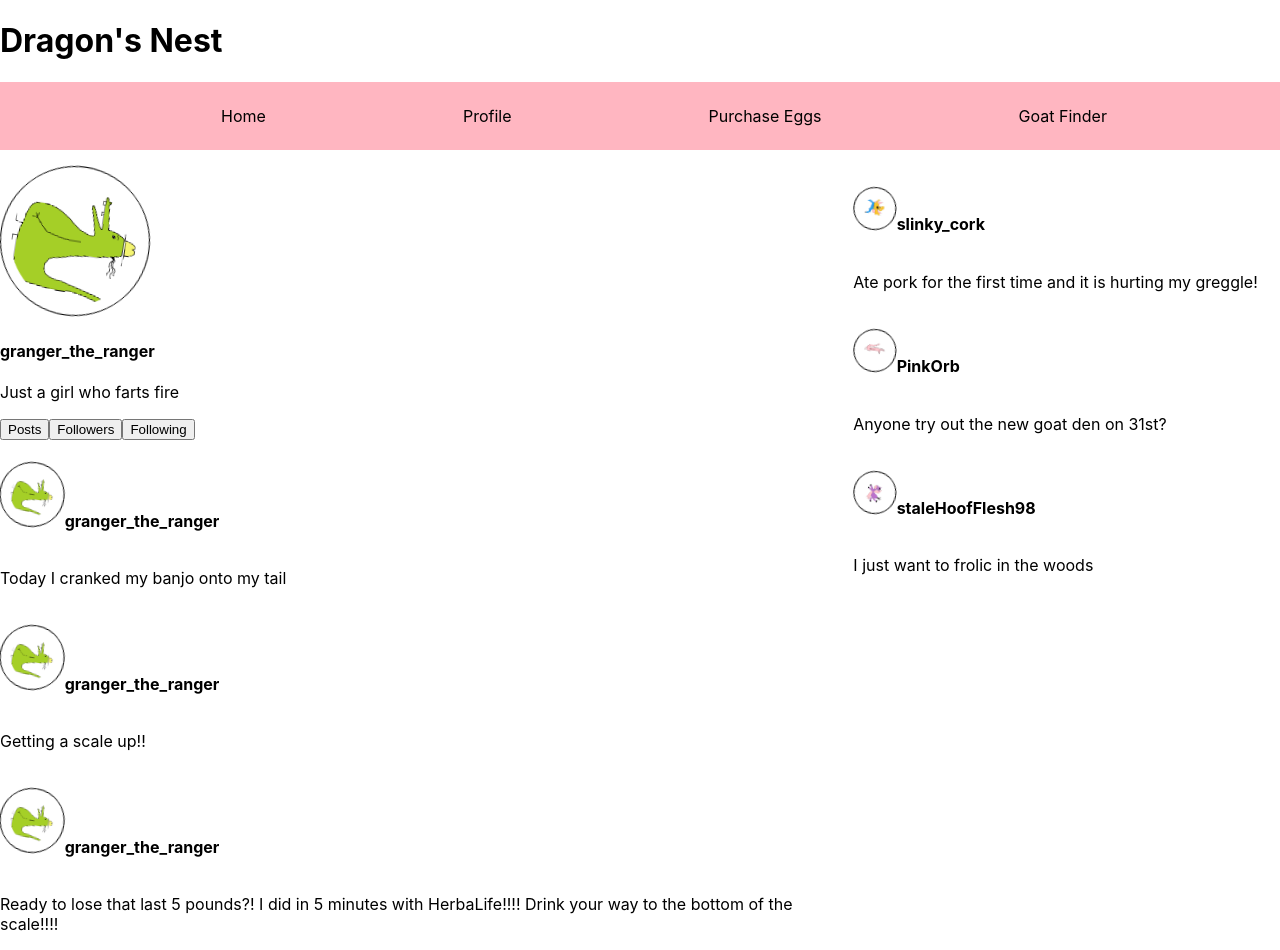
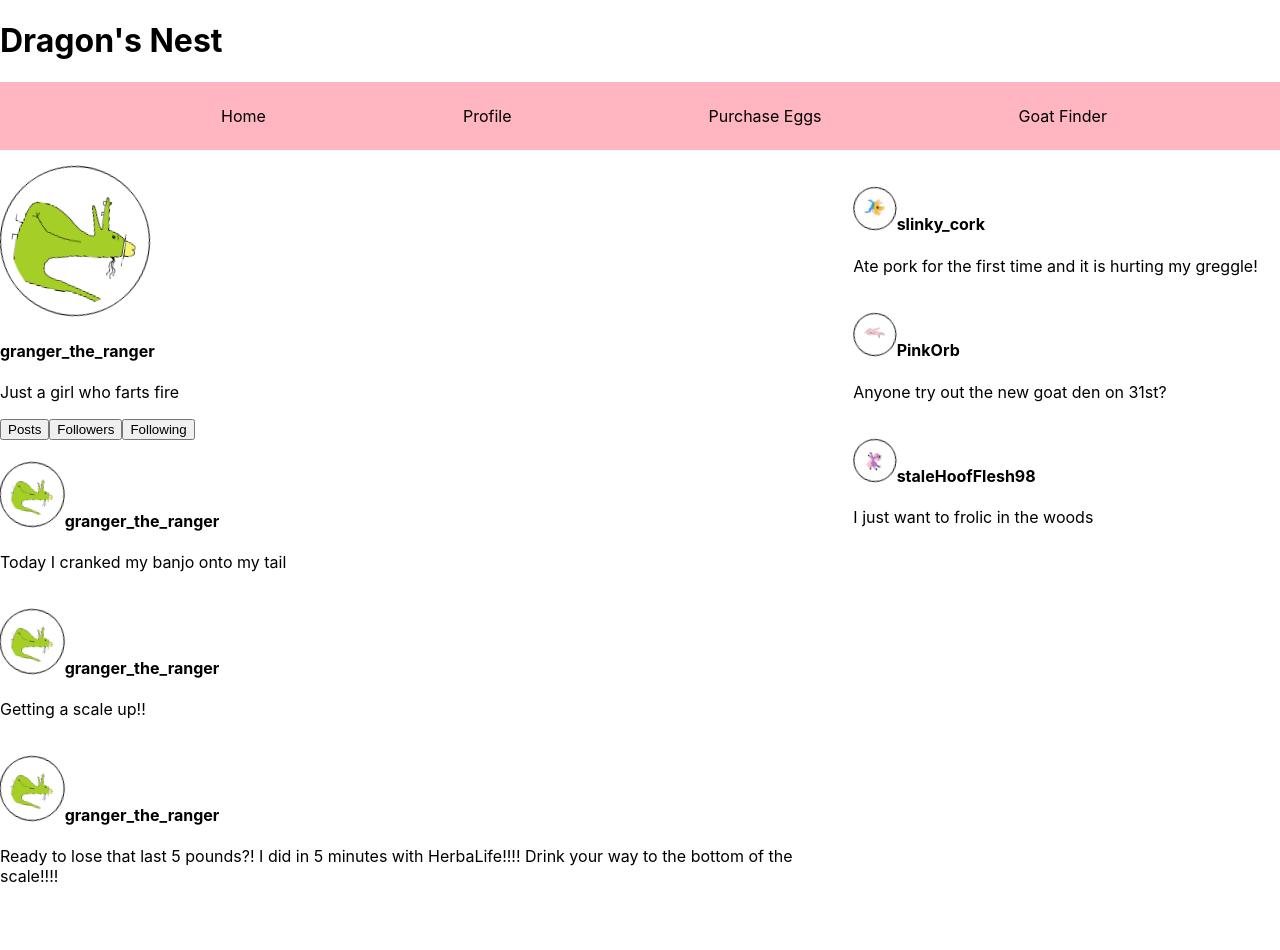
Before and after one commit to emmalgs/dragons-nest, a React (Create React App) app: page / in a window 1280 px wide. Shown: the top 950 px of the page. After the commit the page ends 902 px from the top, so only its background shows below. Built offline with nearby package versions, Linux system fonts and the light colour scheme.

Commit message:
add classname to post
co-authored-by: Sarah Reimann <reimannsarah45@gmail.com>

```diff
--- a/src/components/Post.js
+++ b/src/components/Post.js
@@ -3,10 +3,10 @@ import PropTypes from "prop-types";
 
 function Post(props) {
   return (
-    <React.Fragment className="post">
+    <div className="post">
       <h4> <img src={props.profPic} alt="profile" className="profPic"/>{props.username}</h4>
       <p>{props.text}</p>
-    </React.Fragment>
+    </div>
   );
 }
 
```
